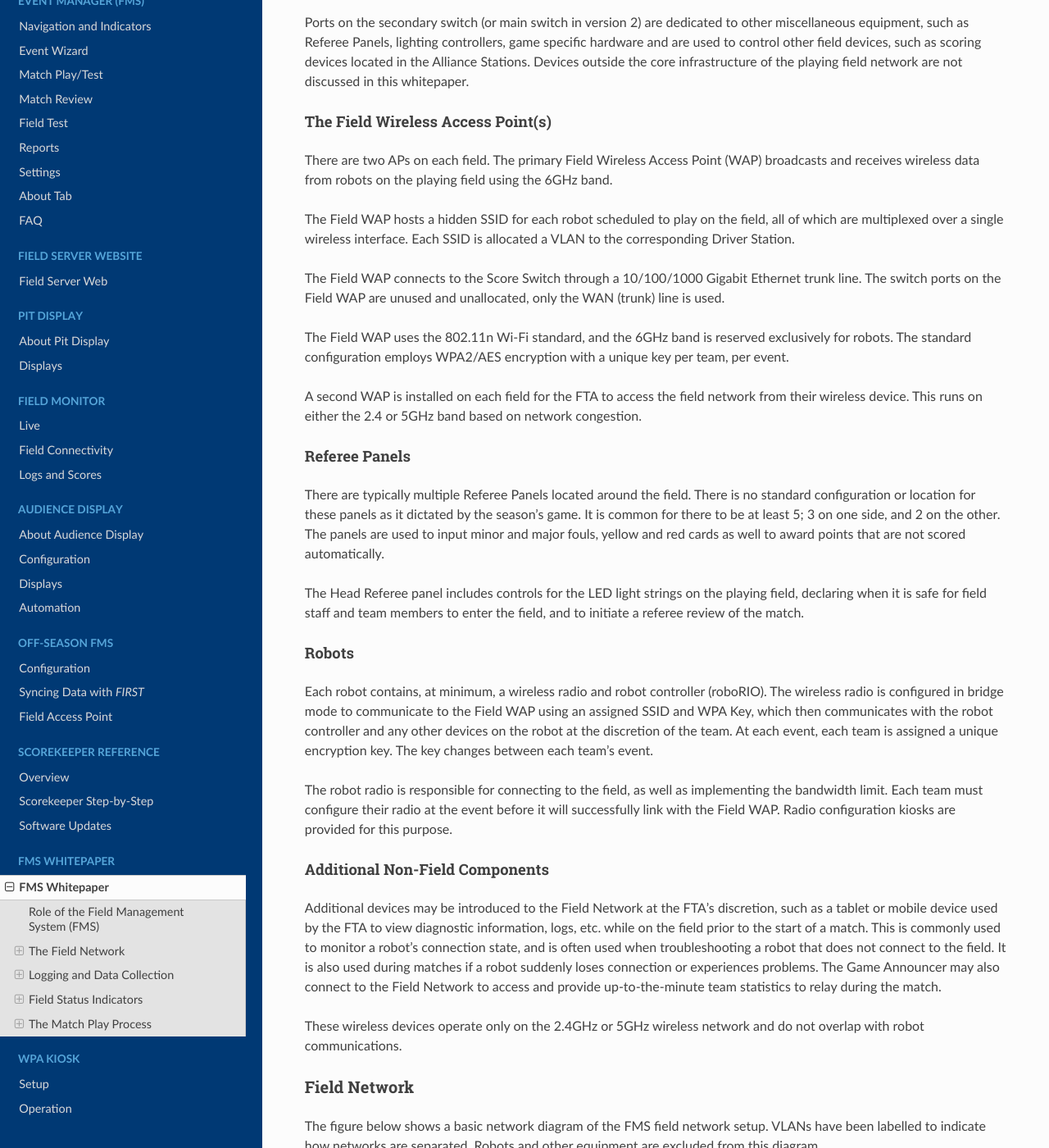
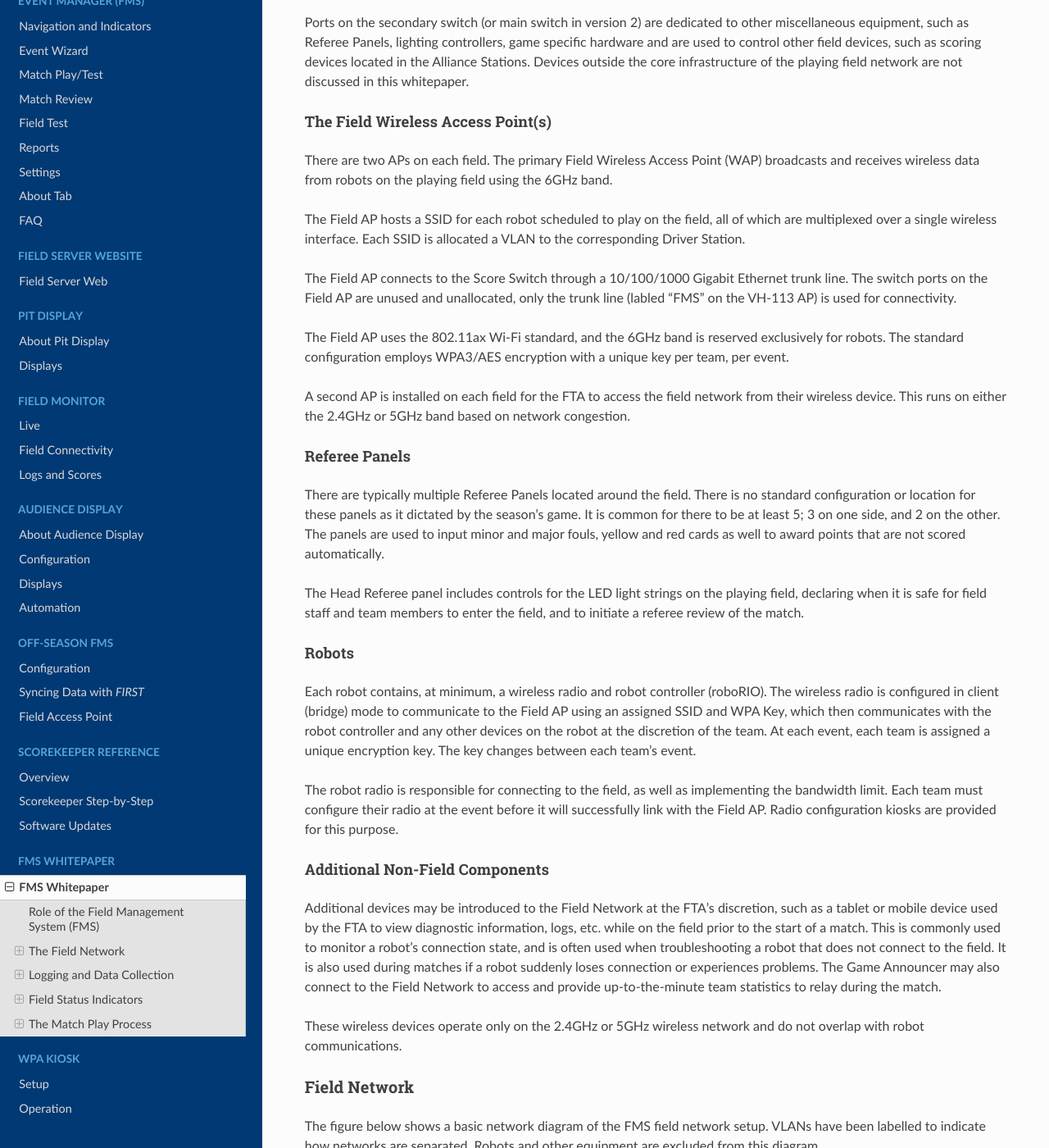
Before and after one commit to FIRSTRobotics/fms-manual, a Sphinx documentation site: the page built from source/fms-whitepaper/fms-whitepaper.rst, in a window 1280 px wide and 1400 px high, scrolled down 2790 px. Shown: the whole window at 82% size. Built offline with Sphinx 7.4.7 and the Read the Docs theme 3.1.0, drawn with Linux system fonts in a browser that asks for light colours; some of the changed text lies outside the part shown.

Commit message:
Update fms-whitepaper.rst with 2025 updates (#86)
* Update fms-whitepaper.rst with 2025 updates

* Update fms-whitepaper.rst

```diff
--- a/source/fms-whitepaper/fms-whitepaper.rst
+++ b/source/fms-whitepaper/fms-whitepaper.rst
@@ -98,13 +98,13 @@ The Field Wireless Access Point(s)
 
 There are two APs on each field. The primary Field Wireless Access Point (WAP) broadcasts and receives wireless data from robots on the playing field using the 6GHz band.
 
-The Field WAP hosts a hidden SSID for each robot scheduled to play on the field, all of which are multiplexed over a single wireless interface. Each SSID is allocated a VLAN to the corresponding Driver Station.
+The Field AP hosts a SSID for each robot scheduled to play on the field, all of which are multiplexed over a single wireless interface. Each SSID is allocated a VLAN to the corresponding Driver Station.
 
-The Field WAP connects to the Score Switch through a 10/100/1000 Gigabit Ethernet trunk line. The switch ports on the Field WAP are unused and unallocated, only the WAN (trunk) line is used.
+The Field AP connects to the Score Switch through a 10/100/1000 Gigabit Ethernet trunk line. The switch ports on the Field AP are unused and unallocated, only the trunk line (labled "FMS" on the VH-113 AP) is used for connectivity.
 
-The Field WAP uses the 802.11n Wi-Fi standard, and the 6GHz band is reserved exclusively for robots. The standard configuration employs WPA2/AES encryption with a unique key per team, per event.
+The Field AP uses the 802.11ax Wi-Fi standard, and the 6GHz band is reserved exclusively for robots. The standard configuration employs WPA3/AES encryption with a unique key per team, per event.
 
-A second WAP is installed on each field for the FTA to access the field network from their wireless device. This runs on either the 2.4 or 5GHz band based on network congestion.
+A second AP is installed on each field for the FTA to access the field network from their wireless device. This runs on either the 2.4GHz or 5GHz band based on network congestion.
 
 Referee Panels
 ~~~~~~~~~~~~~~
@@ -117,12 +117,12 @@ The Head Referee panel includes controls for the LED light strings on the playin
 Robots
 ~~~~~~
 
-Each robot contains, at minimum, a wireless radio and robot controller (roboRIO). The wireless radio is configured in bridge mode to communicate to the Field WAP using an assigned SSID
+Each robot contains, at minimum, a wireless radio and robot controller (roboRIO). The wireless radio is configured in client (bridge) mode to communicate to the Field AP using an assigned SSID
 and WPA Key, which then communicates with the robot controller and any other devices on the robot at the discretion of the team. At each event, each team is assigned a unique encryption key.
 The key changes between each team's event.
 
 The robot radio is responsible for connecting to the field, as well as implementing the bandwidth limit. Each team must configure their radio at the event before it will successfully link
-with the Field WAP. Radio configuration kiosks are provided for this purpose.
+with the Field AP. Radio configuration kiosks are provided for this purpose.
 
 Additional Non-Field Components
 ~~~~~~~~~~~~~~~~~~~~~~~~~~~~~~~
@@ -146,7 +146,7 @@ VLANs and Network Policy
 The FMS field network is split into multiple networks using VLANs, a method by which data is encapsulated on the trunk lines, and then distributed at the switch based on its configuration.
 This is employed on the field to ensure each teams' connection to their respective robot is private from other teams on the field.
 
-The Field Router sets up the VLANs 10, 20, 30 (Blue), 40, 50, 60 (Red) and 100 (Admin). The switches (and Field WAPs) then assign specific ports (or SSIDs, in the case of the Field WAP) to each VLAN,
+The Field Router sets up the VLANs 10, 20, 30 (Blue), 40, 50, 60 (Red) and 100 (Admin). The switches (and Field APs) then assign specific ports (or SSIDs, in the case of the Field AP) to each VLAN,
 allowing that port to become isolated form the rest of the network. Each VLAN consists only of the Robot, the Driver Station, and the FMS server. The FMS server is a part of the Admin VLAN, but
 the Field Router is configured to permit it communication with the Driver Station of each VLAN.
 
@@ -160,14 +160,14 @@ The Field Router does not provide a DHCP server to the rest of the Field Network
 pools change depending on what teams are scheduled for that match (10.TEA.MS.xx). The Admin VLAN has mostly statically addressed devices, with some, such as Referee Panels, running on DHCP.
 
 Team IP addresses follow the 10.TEA.MS.xx scheme, and are dynamically addressed with DHCP unless otherwise configured by the team. Prior to the beginning of the match, the FMS server sends new
-configuration parameters to the switches on the field, to reconfigure their VLAN settings to accept the new IP addresses. The Field Router and Field WAP are also reconfigured using this process.
+configuration parameters to the switches on the field, to reconfigure their VLAN settings to accept the new IP addresses. The Field Router and Field AP are also reconfigured using this process.
 The Prestart process is described at length later in this paper.
 
 Network Bandwidth
 ^^^^^^^^^^^^^^^^^
 
-The FMS Field Network has limited bandwidth available. There is an imposed 4Mbit/s limit for each team via the robot radios to ensure no one team overloads the system, causing packets to drop
-for other teams. Given that each wireless SSID that the Field WAP handles is multiplexed, this adds up to a total of 4x6=24Mbit/s for the Field WAP. All other traffic on the FMS Field Network is not limited by bandwidth.
+The FMS Field Network has limited bandwidth available. There is an imposed 7Mbit/s limit for each team via the robot radios to ensure no one team overloads the system, causing packets to drop
+for other teams. Given that each wireless SSID that the Field AP handles is multiplexed, this adds up to a total of 7x6=42Mbit/s for the Field AP. All other traffic on the FMS Field Network is not limited by bandwidth.
 
 The Robot Radio prioritizes certain communications over others. Driver Station control and status packets are the highest priority, followed by Network Tables, then all other traffic (e.g. video).
 
```
